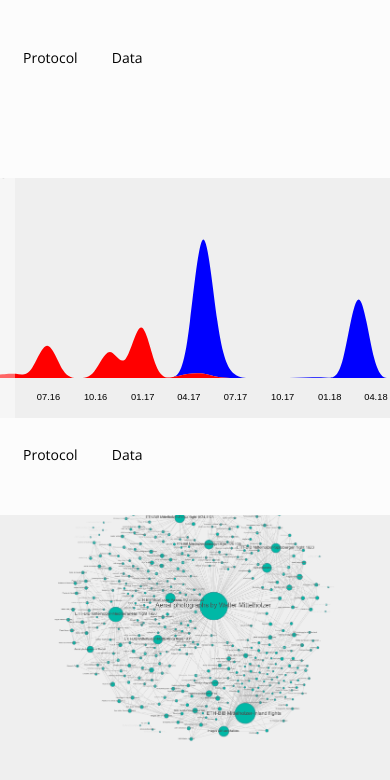
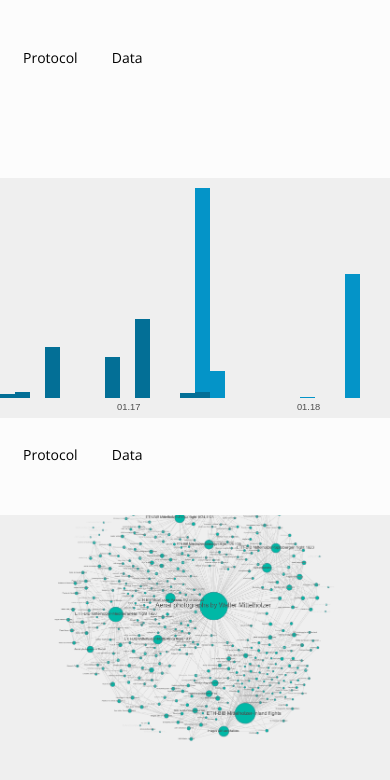
Before and after one commit to giovannipro/map-the-glam, a website: page index.html in a window 390 px wide. Shown: the part 1458-2238 px from the top of the page. Drawn offline with nearby package versions, Linux system fonts and the light colour scheme; files whose address does not match are found by name.

Commit message:
replace the area chart with a bar chart in the uploads timeline

```diff
--- a/assets/functions/functions.js
+++ b/assets/functions/functions.js
@@ -60,7 +60,7 @@ function open_docu(dataviz){
 			}
 			else {
 				protocol_button.removeClass("selected")
-				protocol.show()
+				protocol.hide()
 				docu_container.removeClass("open_panel")
 			}
 		}
@@ -81,7 +81,7 @@ function open_docu(dataviz){
 			}
 			else {
 				data_button.removeClass("selected")
-				data.show()
+				data.hide()
 				docu_container.removeClass("open_panel")
 			}
 		}
--- a/assets/functions/main_functions.js
+++ b/assets/functions/main_functions.js
@@ -66,6 +66,8 @@ function page_size(loading_time){
 	console.log("kbytes: " + kbytes.toFixed(1) + " (max 2000)" );
 	console.log("loading: " + loading_time + "ms (max 2000ms)");
 
+	console.groupEnd();
+
 }
 
 $( document ).ready(function() {
--- a/assets/functions/timeline_uploads.js
+++ b/assets/functions/timeline_uploads.js
@@ -25,13 +25,27 @@ var easing = [
 	"easeCircleOut"
 ];
 
+var colors = {
+	item_a:"hsl(196, 96%, 40%)",
+	item_b:"hsl(196, 96%, 30%)",
+	item_c:"hsl(196, 96%, 20%)",
+	a:"red",
+	b:"blue",
+	c:"green",
+	d:"#29b29d",
+	e:"#0686da",
+	f:"#ef9227",
+	g:"#84c233",
+	myAxis:"#636060"
+};
+
 function timeline_uploads(){
 
 	var window_w = $("body").outerWidth(),
 		window_h = $(container).height();
 		//console.log(window_h)
 
-	var margin = {top: 0, right: 0, bottom: 10, left: 0},
+	var margin = {top: 10, right: 0, bottom: 20, left: 0},
 		width = window_w - (margin.left + margin.right),
 		height = window_h - (margin.top + margin.bottom);
 
@@ -50,13 +64,14 @@ function timeline_uploads(){
 			.attr("class", "d3_plot")
 			.attr("transform", "translate(" + margin.left + "," + margin.top + ")");
 
-		d3.tsv("assets/data/timeline_uploads.tsv", function (error, data) { // timeline_uploads_test
+		d3.tsv("assets/data/timeline_uploads.tsv", function (error, data) { // test timeline_uploads
 			if (error) throw error;
 
 			var parseTime = d3.timeParse("%Y-%m");
 			data.forEach(function (d) {
 				d.date = parseTime(d.date);
 				d.cc_by_sa_4 = +d.cc_by_sa_4;
+				d.cc_by_4 = +d.cc_by_4;
 				d.public_domain = +d.public_domain;
 			})
 			// console.log(data)
@@ -76,6 +91,16 @@ function timeline_uploads(){
         		}))
         		.range([0, width])
 
+			var xMax = d3.max(data, function(d) { return d.date; })
+
+			var bar_width = width/data_length
+			var x_b = d3.scaleTime() // scaleLinear() scaleBand()
+				.domain(d3.extent(data, function(layer) {
+        			return layer.date;
+        		}))
+    			// .domain([0, xMax])
+				.range([(bar_width/2), width-(bar_width / 2)]) // .rangeRound([0, width])
+
 			var yMin = d3.min(stack_data, function (layer) {
 				return d3.min(layer, function(d){
 					return d[0]
@@ -90,7 +115,15 @@ function timeline_uploads(){
 
 			var y_scale = d3.scaleLinear()
 				.domain([yMin, yMax])
-				.range([(height-30),0]);
+				.range([height,0]);
+
+			var z = d3.scaleOrdinal()
+    			.range([
+    				colors.item_a,
+    				colors.item_b,
+    				colors.item_c
+    			])
+    			.domain(data.columns.slice(1))
 
 			// var area_0 = d3.area()
 			// 	.x(function(d, i) { return  x_scale(0) })
@@ -100,11 +133,11 @@ function timeline_uploads(){
 			var area = d3.area()
 				.x(function(d, i) { return  x_scale(d.data.date) })
 				.y0(function(d) { return y_scale(d[0]) })
-				.y1(function(d) { return y_scale(d[1]) })
+				.y1(function(d) { return y_scale(d[1]) })//y_scale(d[1]) })
 				.curve (d3.curveBasis)
 
 			var license_box = plot.append("g")
-				.attr("class","paths")
+				.attr("class","legend")
 				.selectAll("g")
 				.data(stack_data)
 				.enter()
@@ -113,74 +146,96 @@ function timeline_uploads(){
 				.attr("id",function(d,i) {
 					return d.key
 				})
+				.attr("opacity",1)
 
-			license_box.append("path")
-				// .attr("d", area_0)
-				// .transition()
-				// .delay(transition)
+			// area
+			/*license_box.append("path")
 				.attr("d", area)
 				.attr("fill", function(d,i) {
 					if (d.key == "public_domain"){
-						return "red"
+						return colors.a
 					}
 					else if (d.key == "cc_by_sa_4") {
-						return "blue"
+						return colors.b
 					}
 					else {
-						return "green"
+						return colors.c
 					}
-				})
+				})*/
 
 			// bars
-			/*var x_b = d3.scaleBand()
-				.domain(stack_data.map(function(d) { return d.date; }))
-				.rangeRound([0, width-(margin.left+margin.right)]) // .padding(0.1);
-
+			// https://bl.ocks.org/mbostock/1134768
+			// https://bl.ocks.org/mbostock/1134768
+			// https://bl.ocks.org/mjfoster83/7c9bdfd714ab2f2e39dd5c09057a55a0
 			var y_b = d3.scaleLinear()
-				.domain([0, yMax])
-				.rangeRound([0, height-(margin.top+margin.bottom)]);
+				.domain([0,yMax])
+				.rangeRound([height, 0]);
 
 			var bars_group = plot.append("g")
 				.attr("class","bars")
 				// .attr("transform", function(d) {
-				// 	 return "translate(" + x_b(d.date) + "," + (height - y_b(d.cc_by_sa_4)) + ")";
+				// 	 return "translate(" + x_b(d.date) + "," + (height - y_b(d[0])) + ")";
 			 //  	})
 
 			var bar = bars_group.selectAll("bars")
-				.data(stack_data)
+				.data(stack_data) //d3.stack().keys(keys)(stack_data))
+				.enter()
+				.append("g")
+				// .attr("class", function(d) {
+				// 	return d.key
+				// })
+				// .style("fill", function(d){
+				// 	if (d.key == "public_domain"){
+				// 		return colors.items
+				// 	}
+				// 	else if (d.key == "cc_by_sa_4") {
+				// 		return colors.b
+				// 	}
+				// 	else if (d.key == "cc_by_4") {
+				// 		return colors.c
+				// 	}
+				// 	else {
+				// 		return "red"
+				// 	}
+				// })
+				.attr("fill", function(d) { return z(d.key); })
+				.selectAll("rect")
+				.data(function(d) { return d; })
 				.enter()
 				.append("rect")
-				.style("fill", "#abd3f5")
-		    	.attr("width", x_b.bandwidth)
+				.attr("width", bar_width) //  x_b.bandwidth
 				.attr("height", function(d) {
-					return d[0] - d[1]
+					return y_b(d[0]) - y_b(d[1])
 				})
-				.attr("class", function(d){
-					return y_b(d[0])
-				})*/
+				.attr("x", function(d,i) { return i*(width/data_length)  }) // x_b(d.date);
+				.attr("y", function(d) { return y_b(d[1]) })
+     			// .attr("opacity",0.4)
+     			// .attr("y", function(d) { return y_b(y_b.ticks().pop()) }) //  y_b(d[1]); })
+				// .attr("class", function(d){
+				// 	var date = d.data.date // .split(" ").slice(0,4).join(" ");
+				// 	return date
+				// })
 
 			var mobile_w = 425,
-				table_w = 800;
+				table_w = 768;
 			if (width > table_w){
 				o_ticks = 15
 			}
 			else if (width > mobile_w && width <= table_w) {
-				o_ticks = 10
+				o_ticks = 8
 			}
 			else {
-				o_ticks = 6
+				o_ticks = 3 // 6
 			}
 
 			// axis
 			var xAxis = plot.append("g")
-				.attr("transform", "translate(" + 5 + "," + (height-20) + ")")
+				.attr("transform", "translate(" + 0 + "," + height + ")")
 				.attr("class","xAxis")
+				.attr("fill", colors.myAxis)
 				// .transition()
-				// .delay(transition * 1.5)
-				.call(d3.axisBottom(x_scale)
-					// .ticks(d3.time.months,1)
-					// .ticks(d3.time.years, 3)
-					// .tickSubdivide(6)
+				// .delay(transition)
+				.call(d3.axisBottom(x_b) // x_b x_scale
 					.tickFormat(d3.timeFormat("%m.%y")) //.every(o_ticks)) //d3.timeMonth.every(o_ticks))
 					.tickSize(0)
 					.ticks(o_ticks)
@@ -197,7 +252,7 @@ function timeline_uploads(){
 			// 		.tickFormat(d3.formatPrefix(",.0", 1e3))
 			// 	);
 
-			var highlight_box = plot.append("g")
+			var highlight_box = svg.append("g")
 				.attr("class","highlight")
 
 			/*var highlight_line = highlight_box.append("line")
@@ -208,36 +263,37 @@ function timeline_uploads(){
 				.attr("stroke","red")
 				.attr("id","line_timeline_uploads");*/
 
-			highlight_box.append("text")
-				.text("a")
+			var legend_box = highlight_box.append("g")
+				.attr("transform","translate(10,30)")
 				.attr("id","toltip_timeline_uploads")
 
+			// legend_box.append("svg:tspan")
+			legend_box.append("text")
+				.attr("id","timeline_uploads_pd")
+
+			legend_box.append("text")
+				.attr("id","timeline_uploads_by")
+				.attr("transform","translate(0,25)")
+
+			legend_box.append("text")
+				.attr("id","timeline_uploads_sa")
+				.attr("transform","translate(0,50)")
+
 			var highlight_rect = highlight_box.append("rect")
-				.attr("x", 0)
+				.attr("x", -width/data_length)
             	.attr("y", 0)
-            	.attr("width", width/data_length)
-                .attr("height", height+(margin.top+margin.bottom))
+            	.attr("width", bar_width)
+                .attr("height", window_h)
            		.style("fill-opacity", 0.4)
            		.style("fill", "white")
            		.attr("id","highlightRect_timeline_uploads");
 
 			var bisectDate = d3.bisector(function(d) { return d.date; }).left;
 
-			// function roundTo(x,factor){ return x - (x%factor) + ( (x%factor>0 || x==0) && factor);}
-
 			function roundTo(n,round){
-				return Math.round(((n%round) > 0)?n-(n%round) + round:n);
+				// return Math.round(((n%round) > 0)?n-(n%round) + round:n);
+				return ((n%round) > 0)?n-(n%round) + round:n;
 			}
-
-			// function RoundTo(amount,x) {
-			//     var amount = amount%x;
-			//     if (amount <= (x/2)) {
-			//         return this-amount
-			//     }
-			//     else{
-			//     	return this+x-amount
-			//     }
-			// }
 
 			function mousemove() {
 				var mouse_x = d3.mouse(this)[0];
@@ -248,27 +304,35 @@ function timeline_uploads(){
       			d1 = data[i],
       			d = x0 - d0.date > d1.date - x0 ? d1 : d0;
 
-      			cc = d["cc_by_sa_4"]
+      			cc_sa = d["cc_by_sa_4"]
+      			cc_by = d["cc_by_4"]
       			pd = d["public_domain"]
-      			// console.log(mouse_x)
 
       			d3.select("#line_timeline_uploads")
       				.attr("x1", mouse_x)
 					.attr("y1", 0)
 					.attr("x2", mouse_x)
-					.attr("y2", height + margin.top + margin.bottom)
+					.attr("y2", height)
 					.attr("stroke","red");
 
-				var bar_width = width/(data_length-1)
+				// var bar_width = width/(data_length-1)
 				d3.select("#highlightRect_timeline_uploads")
 					.attr("x", roundTo(mouse_x,bar_width)-bar_width)
 					// console.log(mouse_x,bar_width)
 
-				toltip = "cc-by-sa: " + cc + " pd: " + pd
+				toltip_pd = "pd: " + pd
+				toltip_by = "cc-by: " + cc_by
+				toltip_sa = "cc-by-sa: " + cc_sa
 
-				d3.select("#toltip_timeline_uploads")
-					.text(toltip)
-					.attr("transform","translate(20,30)")
+				d3.select("#timeline_uploads_pd")
+					.text(toltip_pd)
+
+				d3.select("#timeline_uploads_by")
+					.text(toltip_by)
+
+				d3.select("#timeline_uploads_sa")
+					.text(toltip_sa)
+					// .attr("transform","translate(20,30)")
 			}
 
 			d3.select('svg')
--- a/assets/style/dataviz.sass
+++ b/assets/style/dataviz.sass
@@ -7,6 +7,8 @@ $text: #001c26
 
 $x: 12px
 $f_m: 14px
+
+$gray: #4e4e4e
 
 $f_s: $f_m / (1.5 * 1)
 
@@ -57,8 +59,8 @@ img
 			stroke: lighten(black, 50%) // transparent
 
 		text
-			fill: black
-			text-anchor: start
+			fill: $gray
+			text-anchor: middle
 
 	.yAxis .tick
 		line
--- a/assets/style/main.sass
+++ b/assets/style/main.sass
@@ -30,7 +30,7 @@ $f_xs: $f_m / (1.5 * 2)
 
 $mobile: 500px
 $tablet: 768px
-$desktop: 100px
+$desktop: 1200px
 
 $f_mobile: 0.5
 
@@ -315,14 +315,13 @@ section
 	@media screen and (max-width: $mobile)
 		@include grid-column(12)
 		@include grid-shift(0)
+		float: none
 
 	p
 		column-count: 2
 
 .docu_container
 	margin-bottom: $x * 2
-	// border-top: 1px solid lighten(black, 40%)
-	// border-bottom: 1px solid lighten(black, 40%)
 	font-size: $f_m
 	overflow: hidden
 	background-color: desaturate(lighten($text, 80%), 95%)
@@ -331,14 +330,18 @@ section
 	-moz-box-shadow: (inset 0px 5px 10px lighten(black, 80%))
 	-o-box-shadow: (inset 0px 5px 10px lighten(black, 80%))
 	-webkit-transition: all 0.4s ease-in-out
+	//min-height: 100px
+
+.docu_container::after, .protocol::after, .data::after
+	content: ""
 
 .open_close_panel
-	height: 0
+	//height: 0
 	overflow: hidden
 
 .open_panel
-	min-height: 100px
-	height: auto
+	//min-height: 100px
+	//height: 0
 	overflow: visible
 	-webkit-transition: all 0.4s ease-in-out
 
```
Also changed, not shown: assets/style/dataviz.css, assets/style/main.css.
